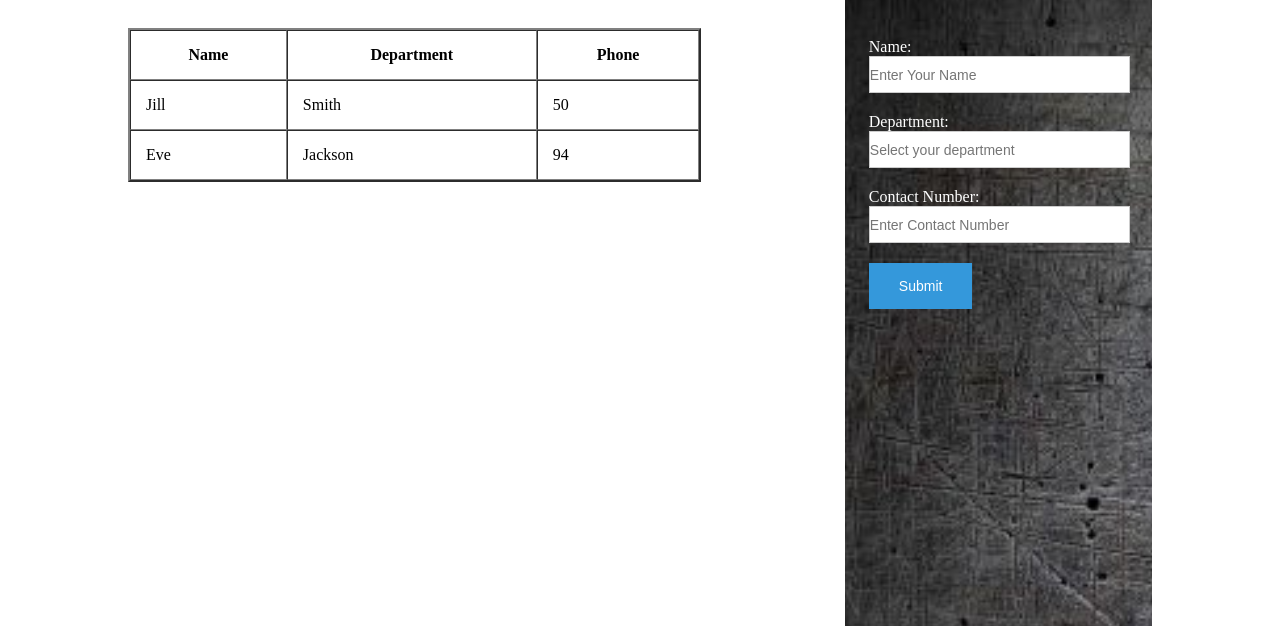
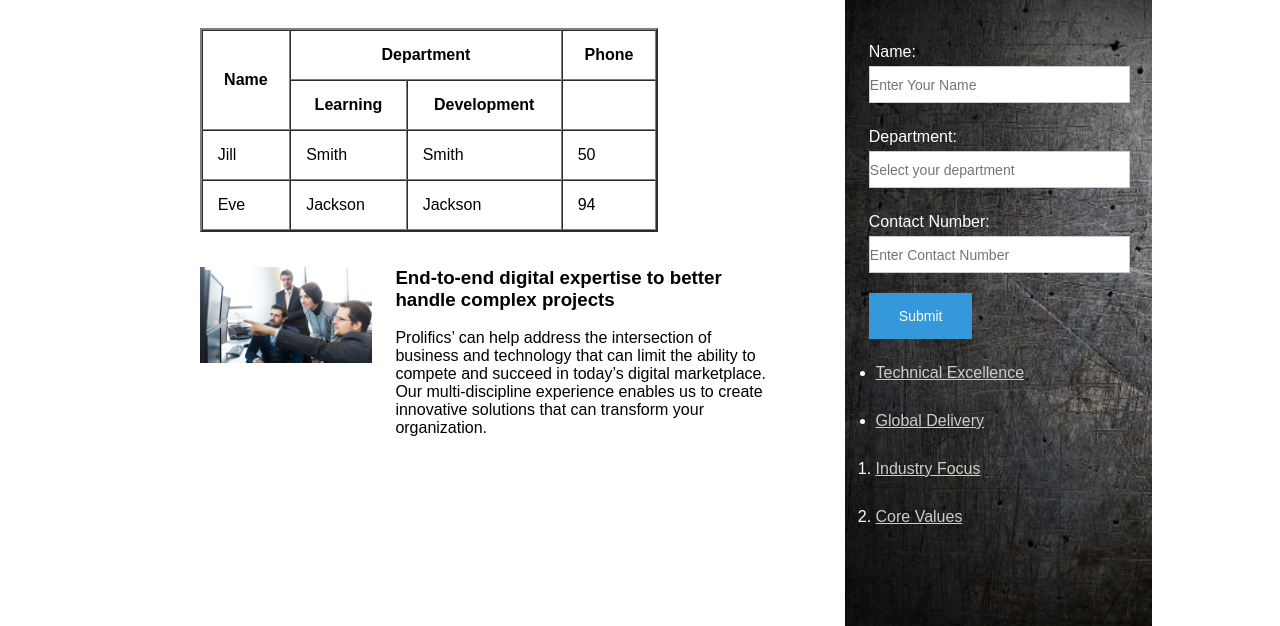
Before and after one commit to winmacinux/ravi2, a plain HTML site: page Ravi/index.html in a window 1280 px wide. Shown: the part 73-699 px from the top of the page. Drawn offline with Linux system fonts and the light colour scheme.

Commit message:
Add files via upload

```diff
--- a/Ravi/css/style.css
+++ b/Ravi/css/style.css
@@ -2,7 +2,8 @@
 
 *{
 	margin: 0;
-	padding: 0;
+  padding: 0;
+  font-family: Arial, Helvetica, sans-serif;
 }
 
 body{
@@ -27,7 +28,8 @@ body{
 #footer {
 	color: #EEEEEE;
 	background-color: #333333;
-	min-height: 70px;
+  min-height: 70px;
+  border-top: 1px solid #cccccc;
 }
 
 .bg-light {
@@ -89,12 +91,12 @@ body{
 }
 
 .content {
-	min-height: 1230px;
+	min-height: 630px;
 }
 .content .inner-content {
 	float: left;
 	width: 70%;
-	min-height: 1200px;
+	min-height: 600px;
 	padding-top: 30px;
 }
 .content .right-side-panel {
@@ -104,7 +106,7 @@ body{
 	background-size: cover;
 	float: right;
 	width: 30%;
-	min-height: 1200px;
+	min-height: 600px;
 	padding-top: 30px;
 }
 #footer .right, #footer .left{
@@ -142,13 +144,15 @@ body{
 }
 .form-element label{
 	width: 100%;
+  padding: 5px 0;
+  display: block;
 }
 .form-element .form-input{
 	border: 1px solid #ccc;
-	width: 100%;
+  width: 100%;
 	height: 35px;
-    font-size: 14px;
-    line-height: 1.42857143;
+  font-size: 14px;
+  line-height: 1.4;
 }
 
 .btn {
@@ -162,3 +166,39 @@ body{
 .table td, .table th{
 	padding: 15px 15px;
 }
+.media {
+  padding: 35px 0;
+}
+.media-image {
+  width: 30%;
+  float: left;
+}
+.img-responsive {
+  height: auto;
+  width: 100%;
+  margin: 0 auto;
+}
+.media-content {
+  padding: 0 5px;
+  width: 65%;
+  float: right;
+}
+
+.listing {
+  color: white;
+}
+
+.listing a {
+  color: #cccccc;
+  display: block;
+  padding: 15px 0;
+}
+a.a-visited:visited {
+  color: purple;
+}
+a.a-active:active {
+  color: red;
+}
+a.a-link:link {
+  color: success;
+}
--- a/Ravi/index.html
+++ b/Ravi/index.html
@@ -28,23 +28,45 @@
 	<div class="content">
 		<div class="row" >
 			<div class="inner-content" >
+          <div class="row">
 				<table  class="table" style="width:80%" border="2" cellspacing="0" >
 				  <tr>
-					<th>Name	</th>
-					<th>Department</th>
+					<th rowspan="2" >Name	</th>
+					<th colspan="2">Department</th>
 					<th>Phone</th>
 				  </tr>
 				  <tr>
+            <th>Learning</th>
+            <th>Development</th>
+            <th></th>
+				  </tr>
+				  <tr>
 					<td>Jill</td>
+					<td>Smith</td>
 					<td>Smith</td>
 					<td>50</td>
 				  </tr>
 				  <tr>
 					<td>Eve</td>
 					<td>Jackson</td>
+					<td>Jackson</td>
 					<td>94</td>
 				  </tr>
-				</table>
+        </table>
+        </div>
+        <div class="row">
+          <div class="media" >
+
+            <div class="media-image" >
+              <img src="images/specialty-solutions-image.png" class="img-responsive" />
+            </div>
+            <div class="media-content" >
+              <h3>End-to-end digital expertise to better handle complex projects</h3>
+              <br>
+              <p>Prolifics’ can help address the intersection of business and technology that can limit the ability to compete and succeed in today’s digital marketplace. Our multi-discipline experience enables us to create innovative solutions that can transform your organization.</p>
+            </div>
+          </div>
+        </div>
 			</div>
 			<div class="right-side-panel" >
 				<form>
@@ -63,14 +85,24 @@
 					<div class="form-element" >
 						<button type="submit" class="btn" >Submit</button>
 					</div>
-				</form>
+        </form>
+        <div class="row">
+          <ul class="listing">
+            <li><a href="https://www.prolifics.com/company/about-us/why-prolifics/technical-excellence" class="a-visited" >Technical Excellence</a></li>
+            <li><a href="https://www.prolifics.com/company/about-us/why-prolifics/global-delivery" class="a-active" >Global Delivery</a></li>
+          </ul>
+          <ol class="listing" >
+            <li><a href="#" class="a-link" >Industry Focus</a></li>
+            <li><a href="#" >Core Values</a></li>
+          </ol>
+        </div>
 			</div>
 		</div>
 	</div>
 	<div id="footer" >
 		<div class="row" >
-			<div class="left" >
-				© Copyright 2018. Prolifics
+			<div class="left " >
+				<h3>© Copyright 2018. Prolifics</h3>
 			</div>
 			<div class="right" >
 				<a href="#" ><i class="fa fa-twitter"></a></i>
```
Also changed, not shown: Ravi/images/specialty-solutions-image.png (added).
